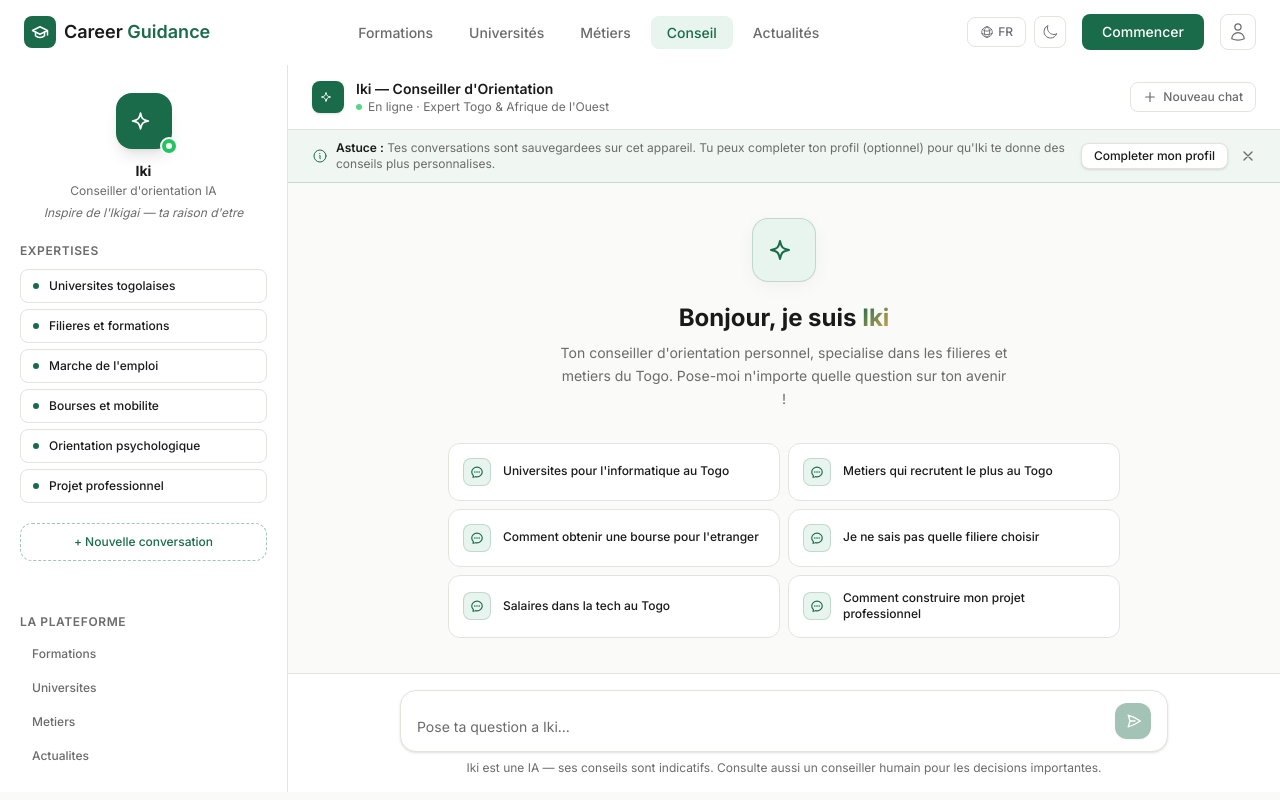
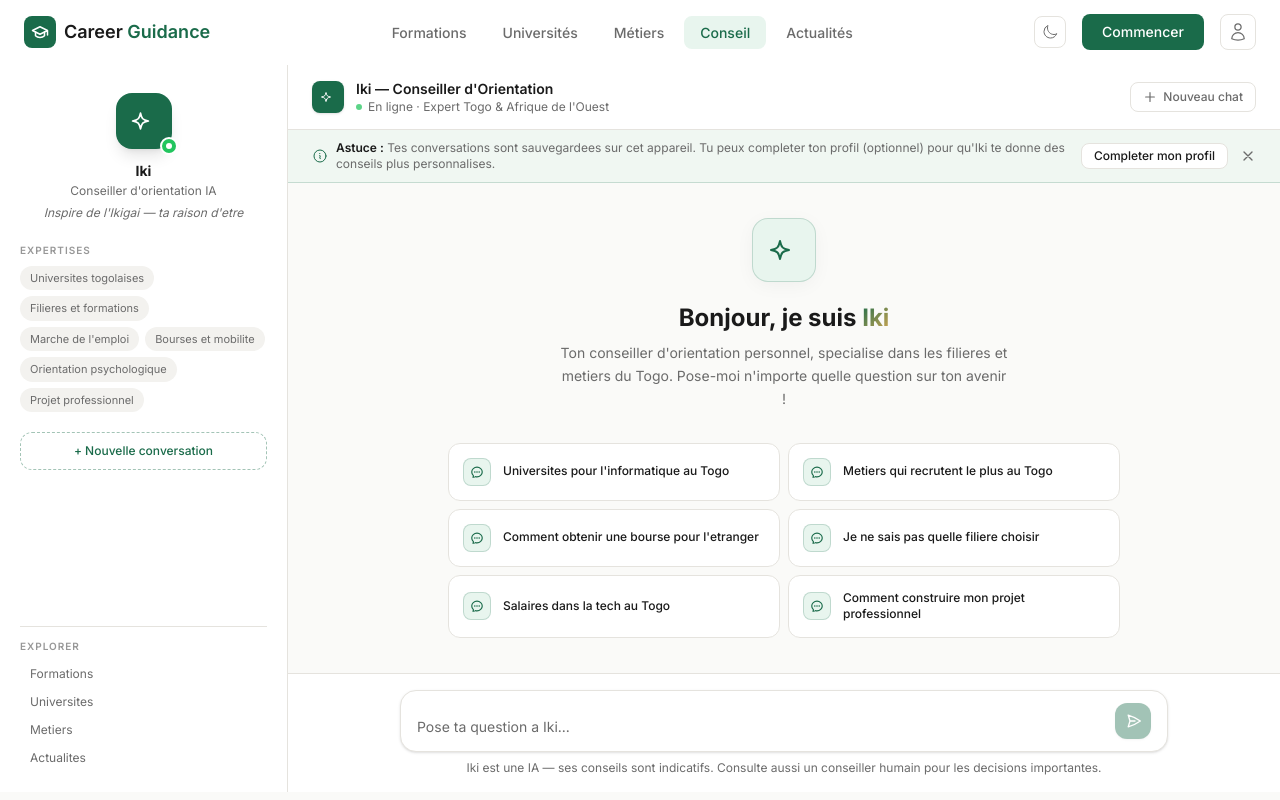
Before and after one commit to shanlight01/TCCHackDefend2026_Zero_Day, a Next.js app in the folder app/: page /chatbot in a window 1280 px wide. Built offline with nearby package versions, Linux system fonts and the light colour scheme; a web font is replaced by a local one.

Commit message:
ui: remove language switcher, fix dark mode in onboarding, lighten chatbot sidebar

```diff
--- a/app/src/app/chatbot/page.tsx
+++ b/app/src/app/chatbot/page.tsx
@@ -301,13 +301,12 @@ export default function ChatbotPage() {
 
           {/* Expertise */}
           <div>
-            <p className="text-xs font-semibold text-muted-foreground uppercase tracking-wider mb-2.5">Expertises</p>
-            <div className="flex flex-col gap-1.5">
+            <p className="text-[10px] font-semibold text-muted-foreground/70 uppercase tracking-widest mb-2">Expertises</p>
+            <div className="flex flex-wrap gap-1.5">
               {IKI_EXPERTISE.map((item) => (
-                <div key={item} className="flex items-center gap-2.5 rounded-lg px-3 py-2 bg-surface border border-border">
-                  <span className="h-1.5 w-1.5 rounded-full bg-primary shrink-0"></span>
-                  <span className="text-xs font-medium text-foreground">{item}</span>
-                </div>
+                <span key={item} className="rounded-full bg-muted px-2.5 py-1 text-[11px] text-muted-foreground">
+                  {item}
+                </span>
               ))}
             </div>
           </div>
@@ -323,17 +322,17 @@ export default function ChatbotPage() {
           {/* Recent sessions */}
           {sessions.length > 0 && (
             <div>
-              <p className="text-xs font-semibold text-muted-foreground uppercase tracking-wider mb-2.5">
-                Conversations recentes
+              <p className="text-[10px] font-semibold text-muted-foreground/70 uppercase tracking-widest mb-1.5">
+                Recentes
               </p>
-              <div className="flex flex-col gap-1">
+              <div className="flex flex-col gap-0.5">
                 {sessions.slice(0, 5).map((s) => (
                   <button
                     key={s.id}
                     onClick={() => switchSession(s.id)}
-                    className={`text-left rounded-lg px-3 py-2.5 text-xs transition-colors truncate ${
+                    className={`text-left rounded-lg px-2.5 py-2 text-xs transition-colors truncate ${
                       s.id === activeSessionId
-                        ? "bg-primary-light text-primary font-semibold"
+                        ? "bg-primary-light text-primary font-medium"
                         : "text-muted-foreground hover:text-foreground hover:bg-surface"
                     }`}
                   >
@@ -345,16 +344,16 @@ export default function ChatbotPage() {
           )}
 
           {/* Platform links */}
-          <div className="mt-auto">
-            <p className="text-xs font-semibold text-muted-foreground uppercase tracking-wider mb-2">La plateforme</p>
-            <div className="flex flex-col gap-0.5">
+          <div className="mt-auto pt-3 border-t border-border">
+            <p className="text-[10px] font-semibold text-muted-foreground/70 uppercase tracking-widest mb-1.5">Explorer</p>
+            <div className="flex flex-col gap-0">
               {[
                 { href: "/formations", label: "Formations" },
                 { href: "/universities", label: "Universites" },
                 { href: "/recommendations", label: "Metiers" },
                 { href: "/news", label: "Actualites" },
               ].map((link) => (
-                <Link key={link.href} href={link.href} className="rounded-lg px-3 py-2 text-xs font-medium text-muted-foreground hover:text-primary hover:bg-primary-light transition-colors">
+                <Link key={link.href} href={link.href} className="rounded-lg px-2.5 py-1.5 text-xs text-muted-foreground hover:text-primary hover:bg-primary-light transition-colors">
                   {link.label}
                 </Link>
               ))}
@@ -408,7 +407,7 @@ export default function ChatbotPage() {
               </p>
             </div>
             <div className="flex items-center gap-2 shrink-0">
-              <Link href="/onboarding" className="rounded-lg bg-white border border-border px-3 py-1 text-xs font-medium text-foreground hover:bg-surface transition-colors shadow-sm">
+              <Link href="/onboarding" className="rounded-lg bg-card border border-border px-3 py-1 text-xs font-medium text-foreground hover:bg-surface-hover transition-colors">
                 Completer mon profil
               </Link>
               <button onClick={() => setShowBanner(false)} className="text-muted-foreground hover:text-foreground transition-colors ml-1">
--- a/app/src/app/onboarding/page.tsx
+++ b/app/src/app/onboarding/page.tsx
@@ -108,8 +108,8 @@ export default function OnboardingPage() {
                 key={level}
                 className={`flex cursor-pointer items-center justify-between rounded-xl border p-4 transition-all hover:border-primary ${
                   niveau === level
-                    ? "border-primary bg-primary/5 shadow-sm"
-                    : "border-border bg-white"
+                    ? "border-primary bg-primary/10 shadow-sm"
+                    : "border-border bg-card"
                 }`}
               >
                 <span className="font-medium text-foreground">{level}</span>
@@ -148,7 +148,7 @@ export default function OnboardingPage() {
                   className={`rounded-full border px-5 py-2.5 text-sm font-medium transition-all ${
                     isSelected
                       ? "border-primary bg-primary text-white shadow-md"
-                      : "border-border bg-white text-foreground hover:border-primary/50 hover:bg-muted"
+                      : "border-border bg-card text-foreground hover:border-primary/50 hover:bg-muted"
                   }`}
                 >
                   {interest}
@@ -180,7 +180,7 @@ export default function OnboardingPage() {
                   className={`rounded-full border px-5 py-2.5 text-sm font-medium transition-all ${
                     isSelected
                       ? "border-primary bg-primary text-white shadow-md"
-                      : "border-border bg-white text-foreground hover:border-primary/50 hover:bg-muted"
+                      : "border-border bg-card text-foreground hover:border-primary/50 hover:bg-muted"
                   }`}
                 >
                   {hobby}
@@ -212,7 +212,7 @@ export default function OnboardingPage() {
               (step === 1 && !niveau) ||
               (step === 2 && selectedInterests.length === 0)
             }
-            className="rounded-lg bg-foreground px-8 py-2.5 text-sm font-medium text-white transition-colors hover:bg-[#383838] disabled:opacity-50 disabled:cursor-not-allowed"
+            className="rounded-lg bg-primary px-8 py-2.5 text-sm font-medium text-white transition-colors hover:bg-primary-hover disabled:opacity-50 disabled:cursor-not-allowed"
           >
             Suivant
           </button>
--- a/app/src/components/layout/Navbar.tsx
+++ b/app/src/components/layout/Navbar.tsx
@@ -18,12 +18,6 @@ export function Navbar() {
   const { theme, toggleTheme } = useTheme();
   const [mobileOpen, setMobileOpen] = useState(false);
   const [scrolled, setScrolled] = useState(false);
-  const [lang, setLang] = useState<"FR" | "EN">("FR");
-
-  useEffect(() => {
-    const saved = localStorage.getItem("cg-lang") as "FR" | "EN" | null;
-    if (saved) setLang(saved);
-  }, []);
 
   useEffect(() => {
     const handleScroll = () => setScrolled(window.scrollY > 20);
@@ -34,12 +28,6 @@ export function Navbar() {
   useEffect(() => {
     setMobileOpen(false);
   }, [pathname]);
-
-  const toggleLang = () => {
-    const next = lang === "FR" ? "EN" : "FR";
-    setLang(next);
-    localStorage.setItem("cg-lang", next);
-  };
 
   return (
     <header
@@ -86,17 +74,7 @@ export function Navbar() {
 
         {/* Right side: lang, theme, CTA */}
         <div className="hidden lg:flex items-center gap-2">
-          {/* Language */}
-          <button
-            onClick={toggleLang}
-            className="flex items-center gap-1 rounded-lg border border-border px-3 py-1.5 text-xs font-medium text-muted-foreground transition-colors hover:text-foreground hover:border-foreground/30"
-            title="Changer la langue"
-          >
-            <svg className="h-3.5 w-3.5" fill="none" viewBox="0 0 24 24" strokeWidth={1.5} stroke="currentColor">
-              <path strokeLinecap="round" strokeLinejoin="round" d="M12 21a9.004 9.004 0 0 0 8.716-6.747M12 21a9.004 9.004 0 0 1-8.716-6.747M12 21c2.485 0 4.5-4.03 4.5-9S14.485 3 12 3m0 18c-2.485 0-4.5-4.03-4.5-9S9.515 3 12 3m0 0a8.997 8.997 0 0 1 7.843 4.582M12 3a8.997 8.997 0 0 0-7.843 4.582m15.686 0A11.953 11.953 0 0 1 12 10.5c-2.998 0-5.74-1.1-7.843-2.918m15.686 0A8.959 8.959 0 0 1 21 12c0 .778-.099 1.533-.284 2.253m0 0A17.919 17.919 0 0 1 12 16.5c-3.162 0-6.133-.815-8.716-2.247m0 0A9.015 9.015 0 0 1 3 12c0-1.605.42-3.113 1.157-4.418" />
-            </svg>
-            {lang}
-          </button>
+
 
           {/* Theme toggle */}
           <button
@@ -178,12 +156,6 @@ export function Navbar() {
 
           <div className="flex items-center gap-2 pt-3 border-t border-border mt-3">
             <button
-              onClick={toggleLang}
-              className="flex items-center gap-1 rounded-lg border border-border px-3 py-2 text-xs font-medium text-muted-foreground"
-            >
-              🌐 {lang}
-            </button>
-            <button
               onClick={toggleTheme}
               className="flex items-center gap-1 rounded-lg border border-border px-3 py-2 text-xs font-medium text-muted-foreground"
             >
```
